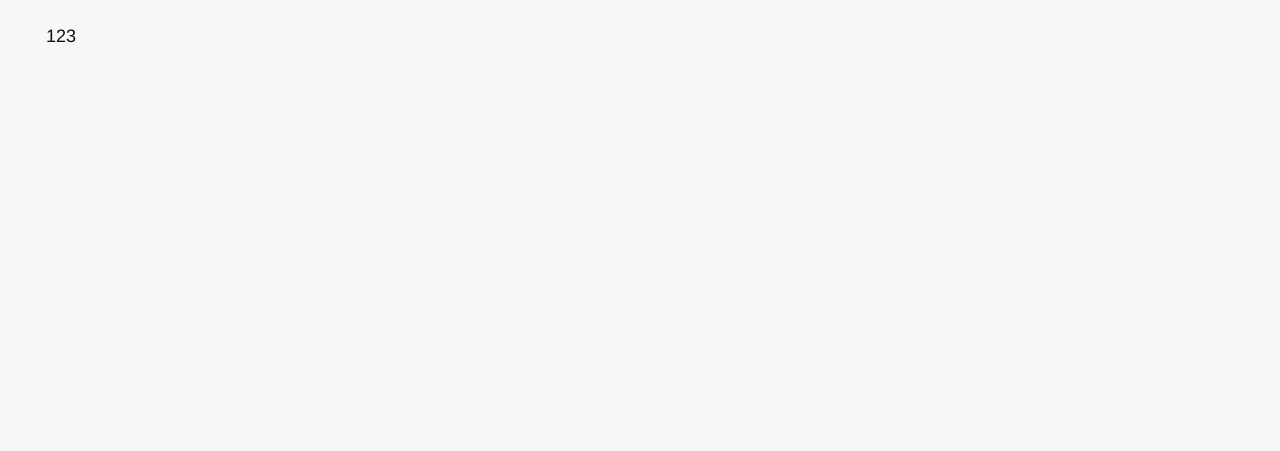
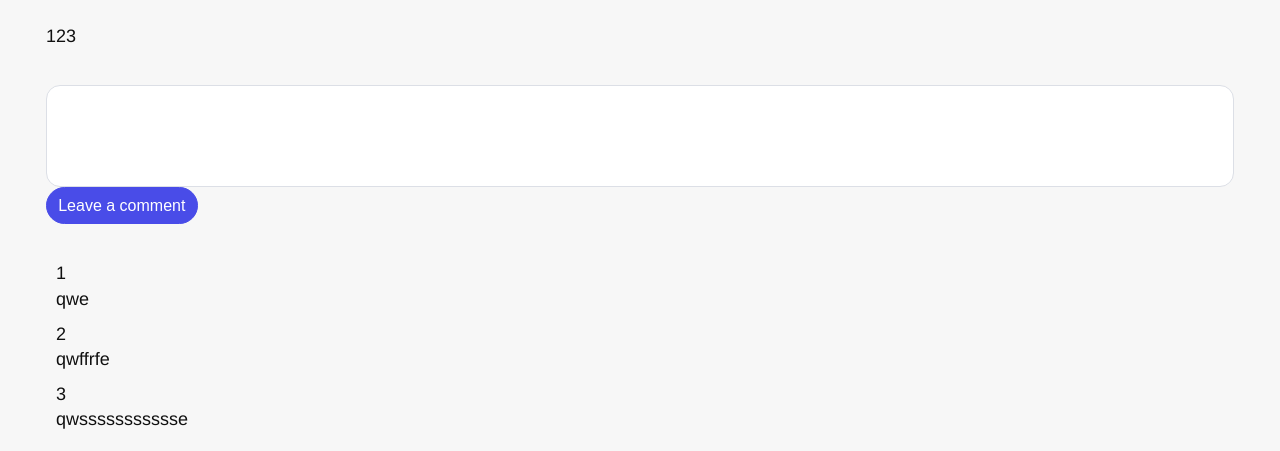
Before and after one commit to KirillGunin/project, a Nuxt app: page /blog/post/1 in a window 1280 px wide. Shown: the part 594-1045 px from the top of the page. Before the commit the page ends 880 px from the top, so only its background shows below. Built offline with nearby package versions, Linux system fonts and the light colour scheme.

Commit message:
UI components, one post, post list, _id page

```diff
--- a/assets/css/common/buttons.scss
+++ b/assets/css/common/buttons.scss
@@ -1,10 +1,11 @@
 .btn {
   display: inline-block;
-  padding: .8em 2em;
-  line-height: 1;
-  text-transform: uppercase;
-  cursor: pointer;
-  border-radius: 30px;
+    padding: 0.6em 0.7em;
+    line-height: 1;
+    /* text-transform: uppercase; */
+    cursor: pointer;
+    border-radius: 30px;
+    font-size: 16px;
 
   // default btn
   &.btnDefaul {
--- a/assets/css/common/controls.scss
+++ b/assets/css/common/controls.scss
@@ -5,9 +5,9 @@ label {
   text-align: center;
 }
 input {
-  padding: 16px 26px;
-  margin-bottom: 30px;
-  border-radius: 20px;
+  padding: 16px 10px;
+  margin-bottom: 10px;
+  border-radius: 10px;
 }
 textarea {
   padding: 30px 27px;
--- /dev/null
+++ b/components/Blog/CommentForm.vue
@@ -0,0 +1,41 @@
+<template>
+    <section class="comments">
+        <div class="container">
+            <form @submit.prevent="onSubmit">
+                <!-- <input v-model="comment.text" type="text" placeholder="Type your comment"> -->
+                <AppTextArea v-model="comment.text"></AppTextArea>
+                <!-- <button class="btn btnPrimary">Leave a comment</button> -->
+                <AppButton>Leave a comment</AppButton>
+            </form>
+        </div>
+    </section>
+</template>
+
+<script>
+import AppButton from '@/components/UI/Controls/AppButton.vue'
+import AppTextArea from '@/components/UI/Controls/AppTextArea.vue'
+    export default {
+        components: { AppButton, AppTextArea },
+        data() {
+            return {
+                comment: {
+                    user: '',
+                    text: ''
+                }
+            }
+        },
+        methods: {
+            onSubmit() {
+                console.log(this.comment)
+                this.comment.text = ''
+            }
+        }
+    }
+</script>
+
+<style lang="scss">
+.comments {
+    padding: 16px;
+}
+
+</style>
--- /dev/null
+++ b/components/Blog/CommentsList.vue
@@ -0,0 +1,31 @@
+<template>
+    <section class="comments-list" v-if="comments">
+        <div class="container" v-for="(comment, index) in comments" :key="index">
+            <div class="comment">
+                <p>{{ comment.user }}</p>
+                <p>{{ comment.text }}</p>
+            </div>
+        </div>
+    </section>
+</template>
+
+<script>
+    export default {
+     props: {
+        comments: {
+            type: Array,
+            default: null
+        }
+     }
+    }
+</script>
+
+<style lang="scss">
+.comments-list{
+    padding: 16px;
+}
+.comment {
+    padding: 5px;
+    padding-left: 10px;
+}
+</style>
--- a/components/Blog/Post.vue
+++ b/components/Blog/Post.vue
@@ -23,6 +23,6 @@
     }
 </script>
 
-<style lang="scss" scoped>
+<style lang="scss">
 
 </style>
--- /dev/null
+++ b/components/UI/Controls/AppButton.vue
@@ -0,0 +1,20 @@
+<template>
+    <button class="btn" :class="btnClass" v-on="$listeners" v-bind="$attrs">
+        <slot />
+    </button>
+</template>
+
+<script>
+    export default {
+        props: {
+            btnClass: {
+                type: String,
+                default: 'btnPrimary'
+            }
+        }
+    }
+</script>
+
+<style lang="scss">
+
+</style>
--- /dev/null
+++ b/components/UI/Controls/AppInput.vue
@@ -0,0 +1,24 @@
+<template>
+    <div class="control">
+        <input v-bind="$attrs" :value="value" :type="type" @input="$emit('input', $event.target.value)">
+    </div>
+</template>
+
+<script>
+    export default {
+        props: {
+            value: {
+                type: String,
+                default: ''
+            },
+            type: {
+                type: String,
+                default: 'text'
+            }
+        }
+    }
+</script>
+
+<style lang="scss">
+
+</style>
--- /dev/null
+++ b/components/UI/Controls/AppTextArea.vue
@@ -0,0 +1,20 @@
+<template>
+    <div class="control">
+        <textarea :value="value" @input="$emit('input', $event.target.value)"></textarea>
+    </div>
+</template>
+
+<script>
+    export default {
+        props: {
+            value: {
+                type: String,
+                default: ''
+            }
+        }
+    }
+</script>
+
+<style lang="scss">
+
+</style>
--- a/pages/blog/post/_id.vue
+++ b/pages/blog/post/_id.vue
@@ -1,29 +1,38 @@
 <template>
     <div class="wrapper-content wrapper-content--fixed">
-        <!-- <section class="post">
-            <div class="container">
-                <div class="post-header">
-                    <img class="image" :src="post.img" :alt="post.title">
-                    <h1 class="title">{{ post.title }}</h1>
-                </div>
-                <div class="kkk">
-                    123
-                </div>
-            </div>
-        </section> -->
         <Post :post="post"/>
+        <CommentForm />
+        <CommentsList :comments="comments"/>
   </div>
 </template>
 
 <script>
 import Post from '@/components/Blog/Post.vue'
+import CommentForm from '@/components/Blog/CommentForm.vue'
+import CommentsList from '@/components/Blog/CommentsList.vue'
+
     export default {
-        components: {Post },
+        components: {Post, CommentForm, CommentsList },
         data() {
             return {
                 post: {
                     id: 1, title: 'lalka', description: 'bla bla', img: 'https://www.blessthisstuff.com/imagens/stuff/the-heritage-chief.jpg',
-                }
+                },
+                comments: [
+                    {
+                        user: 1,
+                        text: 'qwe'
+                    },
+                    {
+                        user: 2,
+                        text: 'qwffrfe'
+                    },
+                    {
+                        user: 3,
+                        text: 'qwssssssssssse'
+                    },
+                ]
+
             }
         }
     }
```
